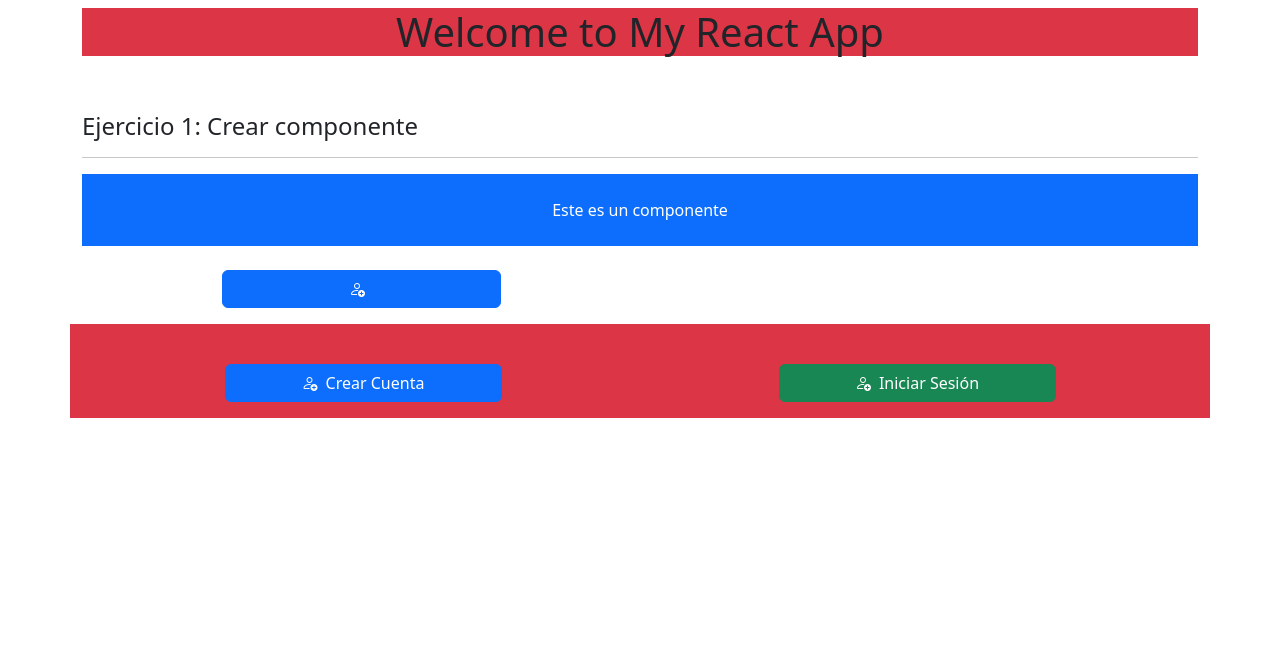
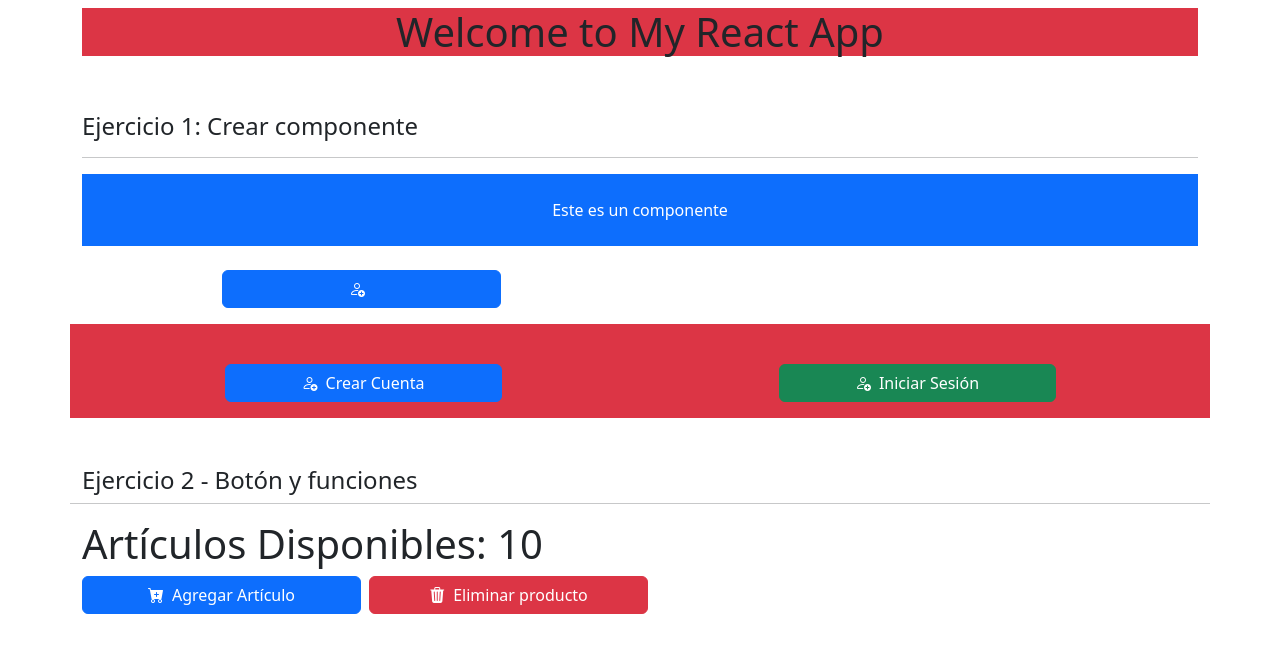
Before and after one commit to ValentinHer/practicas-react, a React (Vite) app: page / in a window 1280 px wide. Shown: the top 652 px of the page. Built offline with nearby package versions, Linux system fonts and the light colour scheme.

Commit message:
[ADD] Ejercicio 02 completado

```diff
--- a/src/App.jsx
+++ b/src/App.jsx
@@ -1,6 +1,7 @@
 import { Buton } from "./components/utils/Buton";
 import { Ejercicio01 } from "./components/ejercicio01";
 import { NavBar } from "./components/NavBar";
+import Ejercicio02 from "./components/Ejercicio02";
 
 function App() {
   return (
@@ -17,6 +18,7 @@ function App() {
         <Ejercicio01 />
         <Buton />
         <NavBar />
+        <Ejercicio02 />
       </div>
     </>
   );
--- /dev/null
+++ b/src/components/Ejercicio02.jsx
@@ -0,0 +1,39 @@
+const Ejercicio02 = () => {
+  //Lógica de componente
+  // 1.- variable / constante
+  // 2.- hooks
+  // 3.- funciones
+  const articulosDisponibles = 10;
+
+  const addToCart = () => {
+    alert("agregado al carrito");
+  };
+
+  const deleteProduct = () => {
+    alert("Producto eliminado");
+  };
+
+  return (
+    <>
+      <div className="row mt-4">
+        <div className="col-12">
+          <div className="h4 mt-4">Ejercicio 2 - Botón y funciones</div>
+        </div>
+        <hr />
+        <h1>Artículos Disponibles: {articulosDisponibles}</h1>
+        <div className="col-12 d-flex justify-align-content-center">
+          <button className="w-25 btn btn-primary" onClick={addToCart}>
+            <i className="bi bi-cart-plus-fill" />
+            <span className="ms-2">Agregar Artículo</span>
+          </button>
+          <button className="w-25 btn btn-danger ms-2" onClick={deleteProduct}>
+            <i class="bi bi-trash3-fill"></i>
+            <span className="ms-2">Eliminar producto</span>
+          </button>
+        </div>
+      </div>
+    </>
+  );
+};
+
+export default Ejercicio02;
```
Also changed, not shown: src/components/Ejercicio03.jsx (added, +9 -0 lines).
